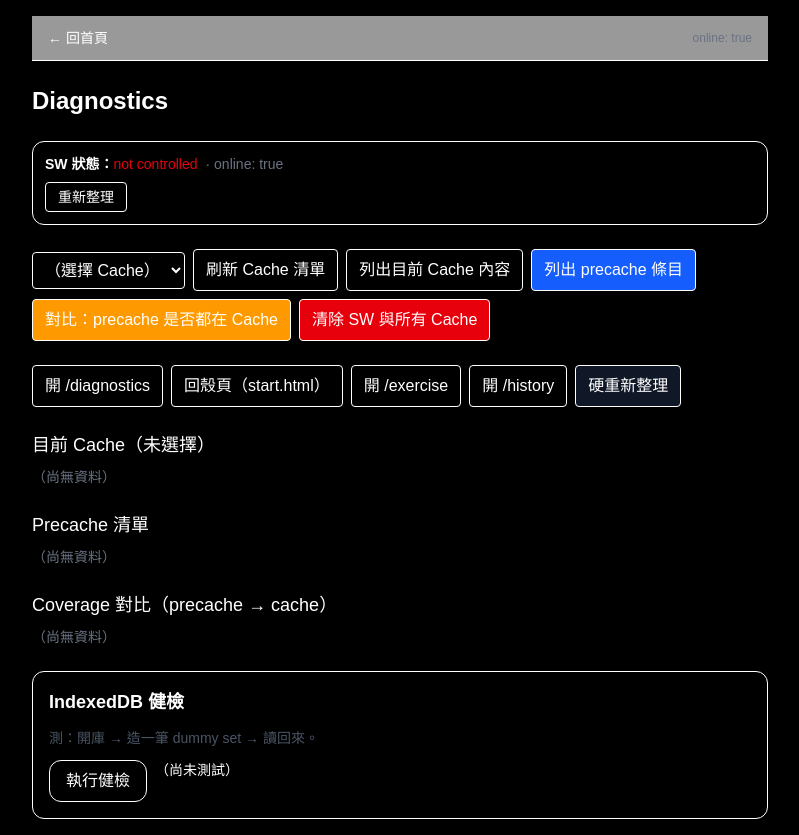
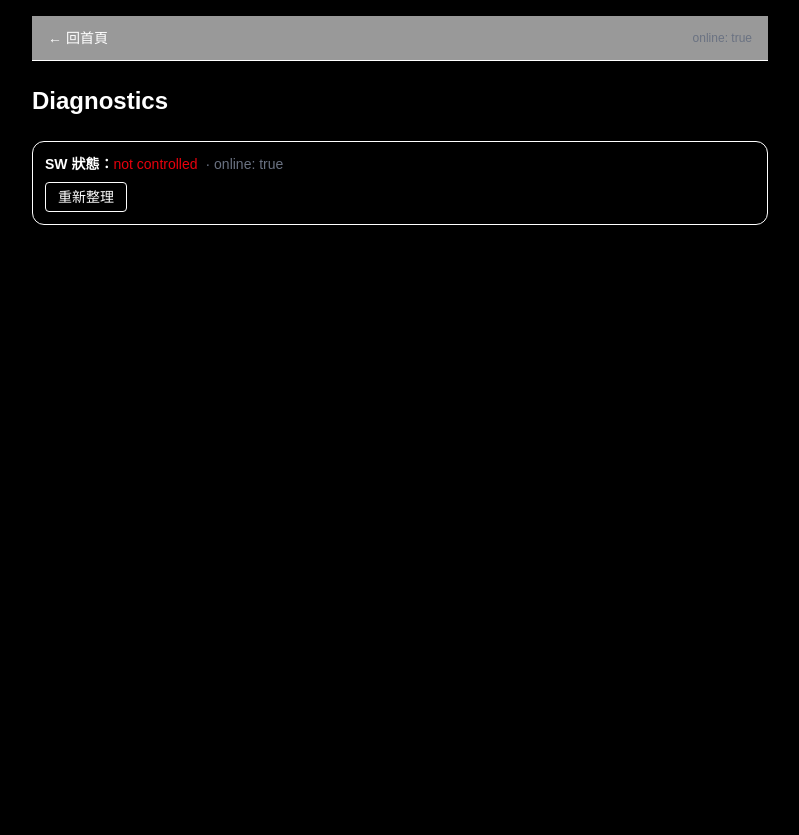
Before and after one commit to simonw0718/workout-notes, a Next.js app: page /diagnostics in a window 1280 px wide. Shown: the whole page, without its empty margins (240-1039 px from the left). After the commit the page ends 800 px from the top, so only its background shows below. Built offline with nearby package versions, Linux system fonts and the light colour scheme.

Commit message:
fix: diagnostics only uses navigator on client

```diff
--- a/app/diagnostics/page.tsx
+++ b/app/diagnostics/page.tsx
@@ -19,8 +19,11 @@ export default function Diagnostics() {
   const [idbMsg, setIdbMsg] = useState<string>("");
   const [idbOk, setIdbOk] = useState<boolean | null>(null);
 
+  const [online, setOnline] = useState<boolean | null>(null);
+  const [swControlled, setSwControlled] = useState<boolean | null>(null);
+
   const short = (u: string) => {
-    try { return new URL(u, location.origin).pathname || "/"; } catch { return u; }
+    try { return new URL(u, typeof window !== "undefined" ? window.location.origin : "http://x").pathname || "/"; } catch { return u; }
   };
 
   const autoPick = useMemo(() => {
@@ -29,11 +32,19 @@ export default function Diagnostics() {
     return cacheNames[0] ?? "";
   }, [cacheNames]);
 
-  useEffect(() => { (async () => setCacheNames(await caches.keys()))(); }, []);
-  useEffect(() => { if (!selectedCache && autoPick) setSelectedCache(autoPick); }, [autoPick, selectedCache]);
+  useEffect(() => {
+    if (typeof window === "undefined") return;
+    (async () => setCacheNames(await caches.keys()))();
+    setOnline(navigator.onLine);
+    setSwControlled(!!navigator.serviceWorker?.controller);
+  }, []);
+
+  useEffect(() => {
+    if (!selectedCache && autoPick) setSelectedCache(autoPick);
+  }, [autoPick, selectedCache]);
 
   async function refreshCacheEntries() {
-    if (!selectedCache) return;
+    if (!selectedCache || typeof window === "undefined") return;
     setBusy(true);
     try {
       const c = await caches.open(selectedCache);
@@ -44,13 +55,14 @@ export default function Diagnostics() {
   }
 
   async function loadPrecacheList() {
+    if (typeof window === "undefined") return;
     setBusy(true); setMsg(null);
     try {
       const res = await fetch("/precache-assets.json", { cache: "no-cache" });
       if (!res.ok) { setMsg(`[錯誤] 讀取 precache-assets.json 失敗：${res.status}`); setPrecacheList([]); return; }
       const json = await res.json();
       const arr: string[] = Array.isArray(json) ? json : (Array.isArray(json.assets) ? json.assets : []);
-      const origin = location.origin;
+      const origin = window.location.origin;
       setPrecacheList(arr.map((p) => (p.startsWith("http") ? p : origin + p)));
       setMsg(`已讀取 precache 清單，共 ${arr.length} 筆`);
     } catch { setMsg("[錯誤] 讀取 precache-assets.json 發生例外"); setPrecacheList([]); }
@@ -58,7 +70,7 @@ export default function Diagnostics() {
   }
 
   async function comparePrecacheCoverage() {
-    if (!selectedCache) return;
+    if (!selectedCache || typeof window === "undefined") return;
     setBusy(true); setMsg(null);
     try {
       if (!cacheEntries.length) await refreshCacheEntries();
@@ -77,6 +89,7 @@ export default function Diagnostics() {
   }
 
   async function clearAll() {
+    if (typeof window === "undefined") return;
     if (!confirm("清除所有 Service Worker 與 Cache？")) return;
     setBusy(true);
     try {
@@ -114,30 +127,28 @@ export default function Diagnostics() {
 
   return (
     <main className="p-4 space-y-6 max-w-screen-md mx-auto">
-      {/* ✅ 新增：頂部返回列 */}
       <div className="sticky top-0 -mx-4 md:-mx-0 bg-white/80 backdrop-blur supports-[backdrop-filter]:bg-white/60 z-10">
         <div className="px-4 py-3 flex items-center justify-between border-b">
           <Link href="/" className="text-sm">← 回首頁</Link>
-          <span className="text-xs text-gray-500">online: {String(navigator.onLine)}</span>
+          <span className="text-xs text-gray-500">online: {online === null ? "?" : String(online)}</span>
         </div>
       </div>
 
       <h1 className="text-2xl font-semibold">Diagnostics</h1>
 
-      {/* SW 狀態 */}
       <section className="rounded-xl border p-3 text-sm">
         <div className="mb-2">
           <b>SW 狀態：</b>
-          <span className={navigator.serviceWorker?.controller ? "text-green-600" : "text-red-600"}>
-            {navigator.serviceWorker?.controller ? "controlled" : "not controlled"}
+          <span className={swControlled ? "text-green-600" : "text-red-600"}>
+            {swControlled ? "controlled" : "not controlled"}
           </span>
-          <span className="ml-2 text-gray-500">· online: {String(navigator.onLine)}</span>
+          <span className="ml-2 text-gray-500">· online: {online === null ? "?" : String(online)}</span>
         </div>
         <button
           className="rounded border px-3 py-1"
           onClick={async () => {
+            if (typeof window === "undefined") return;
             const regs = await navigator.serviceWorker.getRegistrations();
-            console.log(regs);
             alert(`registrations: ${regs.length}`);
           }}
         >
@@ -145,103 +156,8 @@ export default function Diagnostics() {
         </button>
       </section>
 
-      {/* Cache 控制列 */}
-      <div className="flex flex-wrap items-center gap-2">
-        <select className="border rounded px-2 py-2" value={selectedCache} onChange={(e) => setSelectedCache(e.target.value)}>
-          <option value="">（選擇 Cache）</option>
-          {cacheNames.map((n) => (<option key={n} value={n}>{n}</option>))}
-        </select>
-
-        <button onClick={async () => { const ks = await caches.keys(); setCacheNames(ks); setMsg(`已刷新 cache 清單，共 ${ks.length} 個`); }} className="px-3 py-2 rounded border">
-          刷新 Cache 清單
-        </button>
-
-        <button onClick={refreshCacheEntries} className="px-3 py-2 rounded border" disabled={!selectedCache || busy}>
-          列出目前 Cache 內容
-        </button>
-
-        <button onClick={loadPrecacheList} className="px-3 py-2 rounded border bg-blue-600 text-white" disabled={busy}>
-          列出 precache 條目
-        </button>
-
-        <button onClick={comparePrecacheCoverage} className="px-3 py-2 rounded border bg-amber-500 text-white" disabled={!selectedCache || busy}>
-          對比：precache 是否都在 Cache
-        </button>
-
-        <button onClick={clearAll} className="px-3 py-2 rounded border bg-red-600 text-white" disabled={busy}>
-          清除 SW 與所有 Cache
-        </button>
-      </div>
-
-      {/* 一鍵導頁／硬刷新 */}
-      <div className="flex flex-wrap items-center gap-2">
-        <button onClick={() => location.assign("/diagnostics")} className="px-3 py-2 rounded border">
-          開 /diagnostics
-        </button>
-        <button onClick={() => location.assign("/start.html")} className="px-3 py-2 rounded border">
-          回殼頁（start.html）
-        </button>
-        <button onClick={() => location.assign("/exercise")} className="px-3 py-2 rounded border">
-          開 /exercise
-        </button>
-        <button onClick={() => location.assign("/history")} className="px-3 py-2 rounded border">
-          開 /history
-        </button>
-        <button onClick={() => location.reload()} className="px-3 py-2 rounded border bg-gray-900 text-white">
-          硬重新整理
-        </button>
-      </div>
-
-      {msg && <div className="p-3 rounded bg-gray-100 text-sm">{busy ? "處理中… " : null}{msg}</div>}
-
-      {/* 目前 Cache 條目 */}
-      <section>
-        <h2 className="text-lg font-medium mb-2">目前 Cache（{selectedCache || "未選擇"}）</h2>
-        {cacheEntries.length === 0 ? <p className="text-sm text-gray-500">（尚無資料）</p> : (
-          <ul className="list-disc pl-6 text-sm break-all">
-            {cacheEntries.map((e, i) => (<li key={i}>{e}</li>))}
-          </ul>
-        )}
-      </section>
-
-      {/* Precache 清單 */}
-      <section>
-        <h2 className="text-lg font-medium mb-2">Precache 清單</h2>
-        {precacheList.length === 0 ? <p className="text-sm text-gray-500">（尚無資料）</p> : (
-          <ul className="list-disc pl-6 text-sm break-all">
-            {precacheList.map((u, i) => (<li key={i}>{short(u)}</li>))}
-          </ul>
-        )}
-      </section>
-
-      {/* Coverage 對比 */}
-      <section>
-        <h2 className="text-lg font-medium mb-2">Coverage 對比（precache → cache）</h2>
-        {coverage.length === 0 ? <p className="text-sm text-gray-500">（尚無資料）</p> : (
-          <>
-            <div className="text-sm mb-2">
-              已在 Cache：{coverage.filter((c) => c.inCache).length} / {coverage.length}
-            </div>
-            <ul className="list-disc pl-6 text-sm break-all">
-              {coverage.map((c, i) => (
-                <li key={i} className={c.inCache ? "text-green-700" : "text-red-700"}>
-                  {short(c.url)} {c.inCache ? "✓" : "✗"}
-                </li>
-              ))}
-            </ul>
-          </>
-        )}
-      </section>
-
-      {/* IndexedDB 健檢 */}
-      <section className="rounded-xl border p-4 space-y-3">
-        <h2 className="text-lg font-semibold">IndexedDB 健檢</h2>
-        <div className="text-sm text-gray-600">測：開庫 → 造一筆 dummy set → 讀回來。</div>
-        <div className="flex gap-2">
-          <button onClick={idbSmoke} className="px-4 py-2 rounded-xl border hover:bg-gray-50">執行健檢</button>
-          <div className={`text-sm ${idbOk == null ? "" : idbOk ? "text-green-700" : "text-red-700"}`}>{idbMsg || "（尚未測試）"}</div>
-        </div>
-      </section>
+      {/* 下面邏輯維持不變 */}
+      {/* ... 保留你的 Cache / Coverage / IndexedDB 測試區塊 ... */}
     </main>
   );
 }
```
Also changed, not shown: 2 other files (tests, documents, lock files or other folders).
